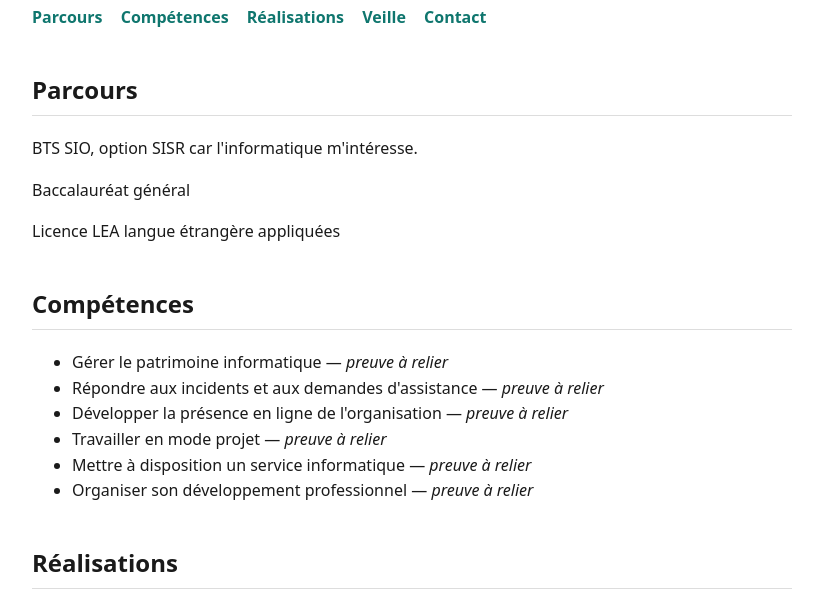
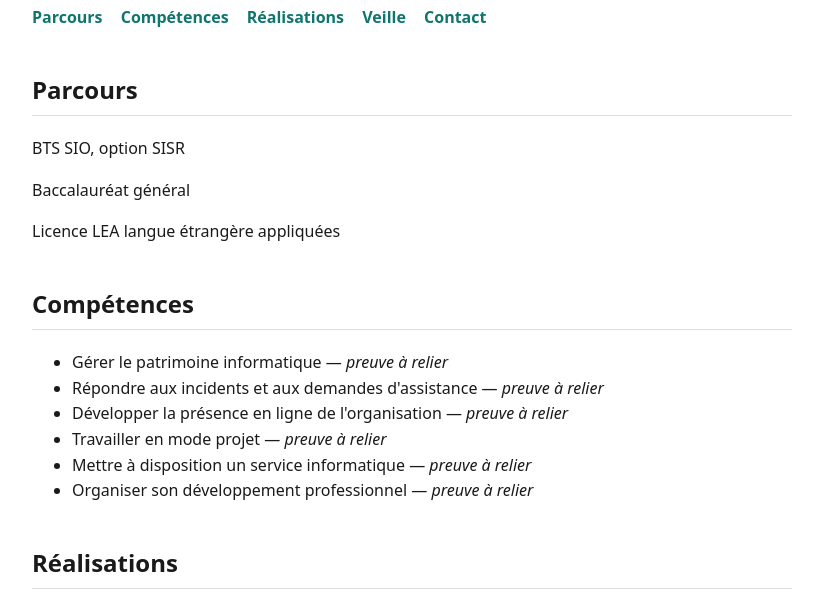
Before and after one commit to safiacherifi/safiacherifi.github.io, a plain HTML site: page index.html in a window 1280 px wide. Shown: the part 120-726 px from the top of the page, without its empty margins (228-1051 px from the left). Drawn offline with Linux system fonts and the light colour scheme.

Commit message:
Fix HTML structure and remove duplicate title

```diff
--- a/index.html
+++ b/index.html
@@ -1,7 +1,6 @@
 <head>
   <meta charset="utf-8">
   <meta name="viewport" content="width=device-width, initial-scale=1">
-  <title>Prénom Nom — Portfolio BTS SIO</title>
   <title>Safia Cherifi — Portfolio BTS SIO</title>
   <style>
     body { font-family: system-ui, Arial, sans-serif; max-width: 760px; margin: 0 auto;
@@ -31,7 +30,7 @@
   </nav>
 
   <h2 id="parcours">Parcours</h2>
-  <p>BTS SIO, option SISR car l'informatique m'intéresse.</p>
+  <p>BTS SIO, option SISR</p>
   <p>Baccalauréat général</p>
   <p>Licence LEA langue étrangère appliquées</p>
 
```
